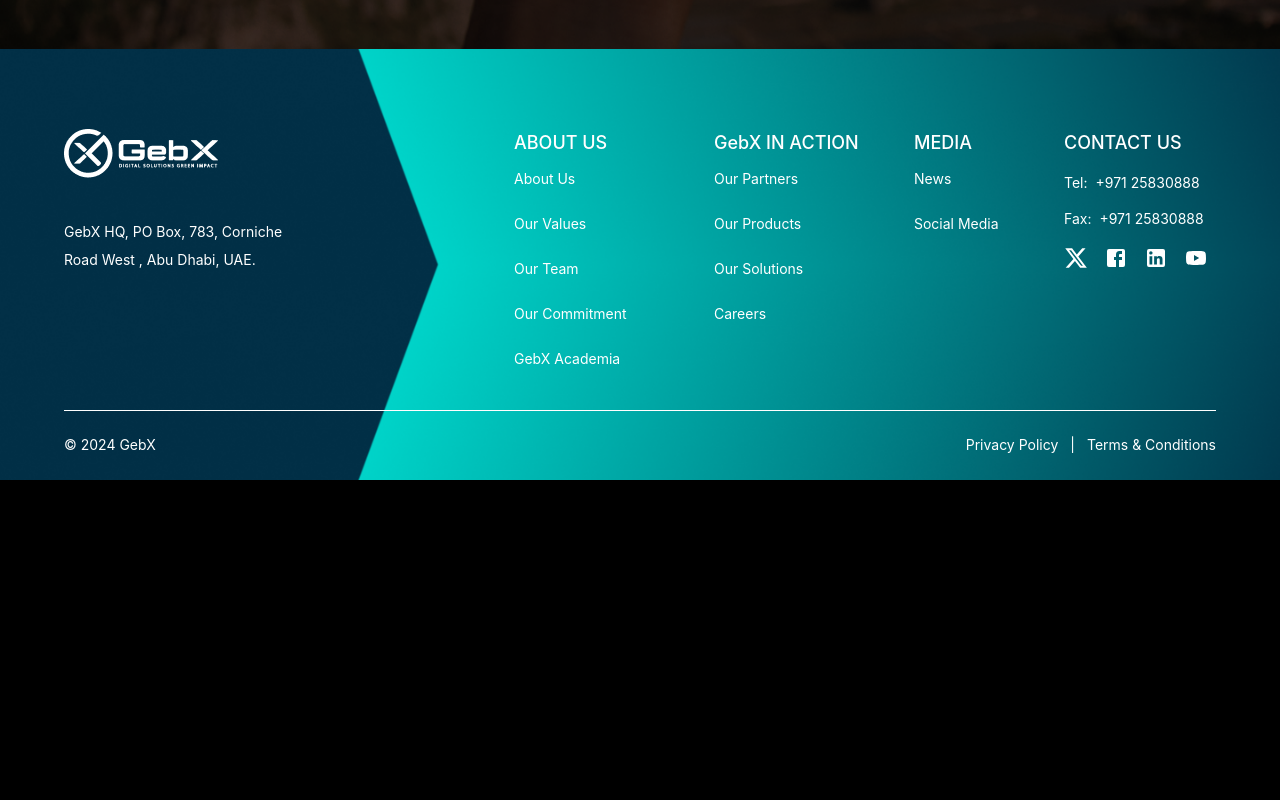
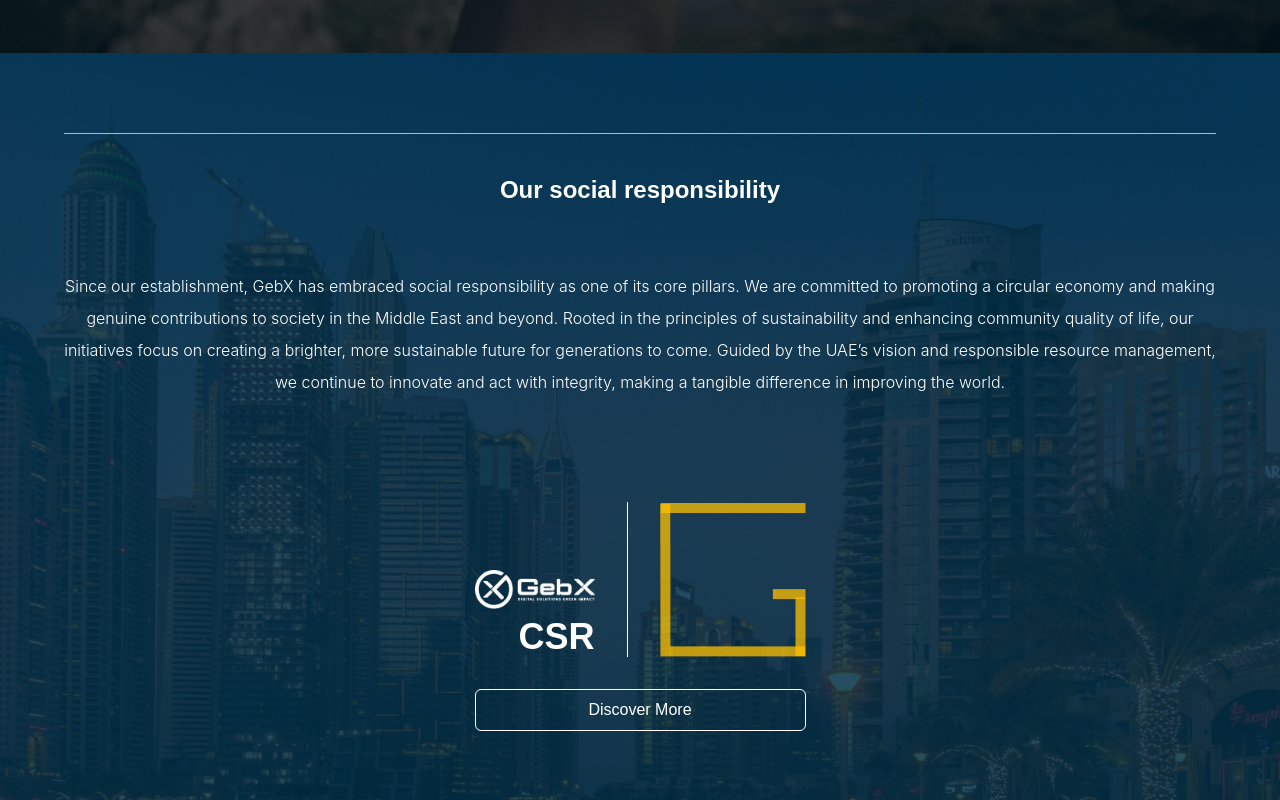
Before and after one commit to ahmed-mostafa2020/gebx, a Next.js app: page / in a window 1280 px wide. Shown: the part 880-1680 px from the top of the page. Before the commit the page ends 1360 px from the top, so only its background shows below. Built offline with nearby package versions, Linux system fonts and the light colour scheme.

Commit message:
4 sections done

```diff
--- a/src/app/layout.tsx
+++ b/src/app/layout.tsx
@@ -40,7 +40,7 @@ export default function RootLayout({
 }>) {
   return (
     <html lang="en">
-      <body className={`bg-black text-white `}>
+      <body className={`bg-headerBg text-white `}>
         <Header />
         {children}
         <Footer />
--- a/src/app/page.tsx
+++ b/src/app/page.tsx
@@ -1,11 +1,14 @@
 // import Image from "next/image";
 
 import GlobalImpact from "@components/sections/GlobalImpact";
+import SocialResponsibility from "@components/sections/SocialResponsibility";
 
 export default function Home() {
   return (
     <>
       <GlobalImpact />
+
+      <SocialResponsibility />
     </>
   );
 }
--- a/src/components/common/footer/Footer.tsx
+++ b/src/components/common/footer/Footer.tsx
@@ -158,7 +158,7 @@ const Footer = () => {
       <Image
         src={footerBgImage}
         alt="footerBackground"
-        className="h-full absolute w-full"
+        className="object-fill absolute w-full"
       />
 
       <Container maxWidth="lg" className="relative pt-20">
--- a/src/components/common/header/Header.tsx
+++ b/src/components/common/header/Header.tsx
@@ -49,11 +49,11 @@ const Header = () => {
 
   return (
     <header
-      className={`border-b z-10 mx-10 transition-all duration-300 ease-in-out
+      className={`border-b border-white z-10 mx-10 transition-all duration-300 ease-in-out
         ${
           isScrolled
-            ? "bg-headerBg fixed top-0 left-0  right-0 border-transparent"
-            : "bg-transparent border-white"
+            ? "bg-headerBg fixed top-0 left-0 right-0 "
+            : "bg-transparent "
         }`}
     >
       <Container maxWidth="lg" className="flex justify-between items-center">
--- a/src/components/sections/GlobalImpact.tsx
+++ b/src/components/sections/GlobalImpact.tsx
@@ -75,12 +75,12 @@ const GlobalImpact = () => {
       <Image
         src={globalBg}
         alt="footerBackground"
-        className="h-full absolute w-full object-cover"
+        className="absolute w-full h-[-webkit-fill-available] object-fill"
       />
 
       <Container maxWidth="lg" className="relative pt-20 ">
         <div className="pt-10 border-t border-secColor flex justify-center flex-col gap-6 items-center">
-          <h2 className="font-bold text-xl">
+          <h2 className="font-bold text-2xl">
             Emirati excellence global impact
           </h2>
 
--- /dev/null
+++ b/src/components/sections/SocialResponsibility.tsx
@@ -0,0 +1,66 @@
+import Image from "next/image";
+import Link from "next/link";
+
+import responsibilityBg from "@assets/pexels-nextvoyage-1470502 1.png";
+import logoSmall from "@assets/logoSmall.png";
+import group from "@assets/G.png";
+
+import { Container } from "@mui/material";
+const SocialResponsibility = () => {
+  return (
+    <section className="relative pb-28">
+      <Image
+        src={responsibilityBg}
+        alt="footerBackground"
+        className="h-[900px] object-bottom absolute w-full object-cover"
+      />
+
+      <Container maxWidth="lg" className="relative pt-20">
+        <div className="pt-10 border-t border-secColor flex justify-center flex-col gap-16 items-center">
+          <h2 className="font-bold text-2xl">Our social responsibility</h2>
+
+          <article className="text-center leading-8 text-pretty font-light font-inter">
+            Since our establishment, GebX has embraced social responsibility as
+            one of its core pillars. We are committed to promoting a circular
+            economy and making genuine contributions to society in the Middle
+            East and beyond. Rooted in the principles of sustainability and
+            enhancing community quality of life, our initiatives focus on
+            creating a brighter, more sustainable future for generations to
+            come. Guided by the UAE’s vision and responsible resource
+            management, we continue to innovate and act with integrity, making a
+            tangible difference in improving the world.
+          </article>
+
+          <div className="flex flex-col gap-8 mt-10">
+            <div className="flex">
+              <div className=" flex justify-end items-end flex-col gap-2 pe-8 me-8 border-e border-white">
+                <Link href="/">
+                  <Image
+                    src={logoSmall}
+                    alt="logo"
+                    height={60}
+                    width={120}
+                    className="object-contain"
+                  />
+                </Link>
+
+                <h3 className="font-bold text-4xl">CSR</h3>
+              </div>
+
+              <Image src={group} alt="group" />
+            </div>
+
+            <Link
+              href="/"
+              className="border text-center py-2 border-white rounded-md hover:border-secColor transition-all duration-300 ease-in-out"
+            >
+              Discover More
+            </Link>
+          </div>
+        </div>
+      </Container>
+    </section>
+  );
+};
+
+export default SocialResponsibility;
```
Also changed, not shown: src/assets/G.png (added), src/assets/pexels-nextvoyage-1470502 1.png (added).
